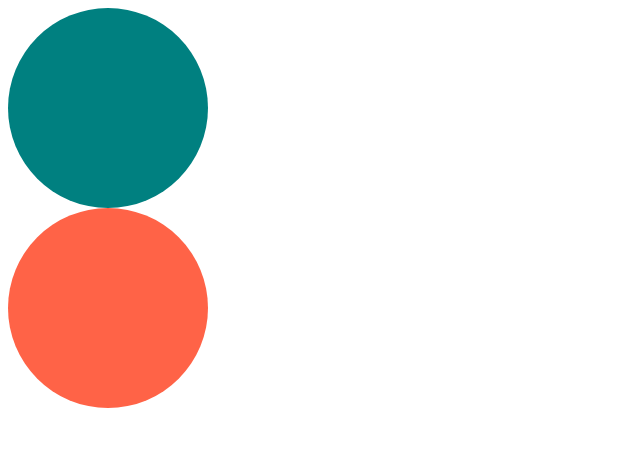
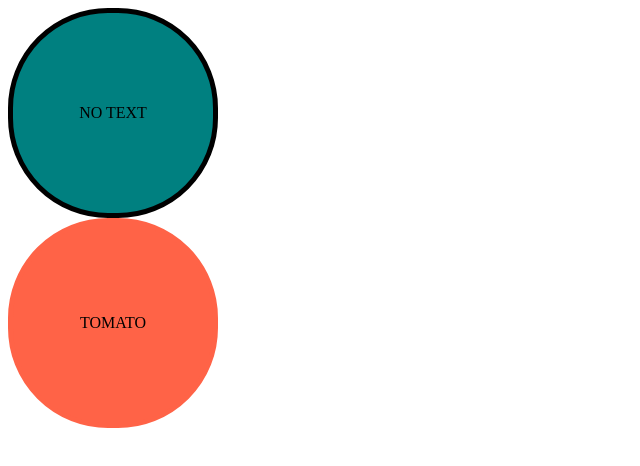
Before and after one commit to devheedoo/react-masterclass, a React (Create React App) app: page / in a window 1280 px wide. Shown: the top 466 px of the page, without its empty margins (0-640 px from the left). Built offline with nearby package versions, Linux system fonts and the light colour scheme.

Commit message:
feat(3.3): Optional props

```diff
--- a/src/App.tsx
+++ b/src/App.tsx
@@ -3,8 +3,8 @@ import Circle from "./Circle";
 function App() {
   return (
     <div>
-      <Circle backgroundColor="teal" />
-      <Circle backgroundColor="tomato" />
+      <Circle backgroundColor="teal" borderColor="black" />
+      <Circle backgroundColor="tomato" text="TOMATO" />
     </div>
   );
 }
--- a/src/Circle.tsx
+++ b/src/Circle.tsx
@@ -1,7 +1,9 @@
-import styled from 'styled-components';
+import styled from "styled-components";
 
 interface CircleProps {
   backgroundColor: string;
+  borderColor?: string;
+  text?: string;
 }
 
 const Container = styled.div<CircleProps>`
@@ -9,10 +11,18 @@ const Container = styled.div<CircleProps>`
   height: 200px;
   border-radius: 100px;
   background-color: ${(props) => props.backgroundColor};
+  border: 5px solid ${(props) => props.borderColor ?? props.backgroundColor};
+  display: flex;
+  justify-content: center;
+  align-items: center;
 `;
 
-function Circle({ backgroundColor }: CircleProps) {
-  return <Container backgroundColor={backgroundColor} />;
+function Circle({ backgroundColor, borderColor, text }: CircleProps) {
+  return (
+    <Container backgroundColor={backgroundColor} borderColor={borderColor}>
+      {text ?? "NO TEXT"}
+    </Container>
+  );
 }
 
 export default Circle;
```
